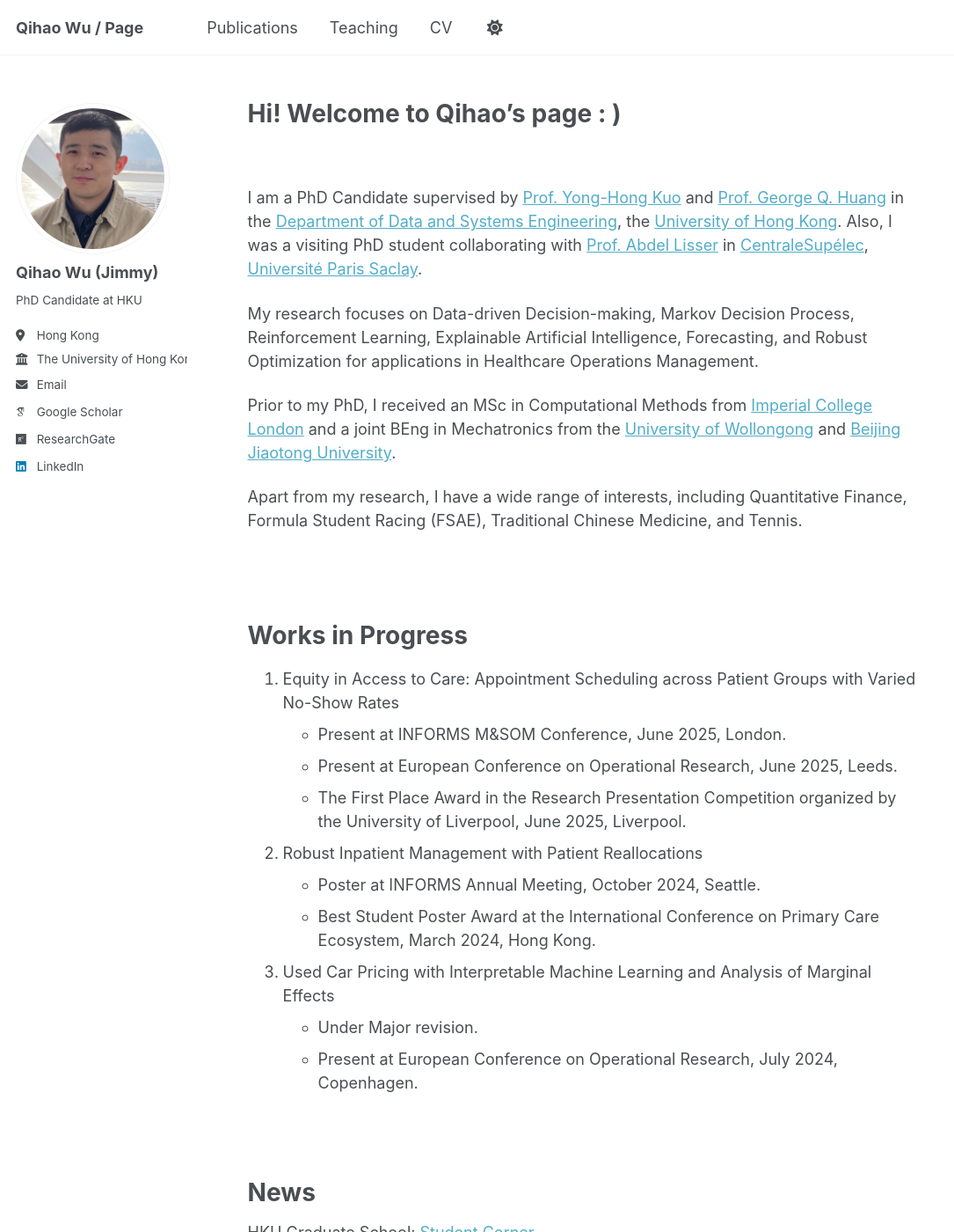
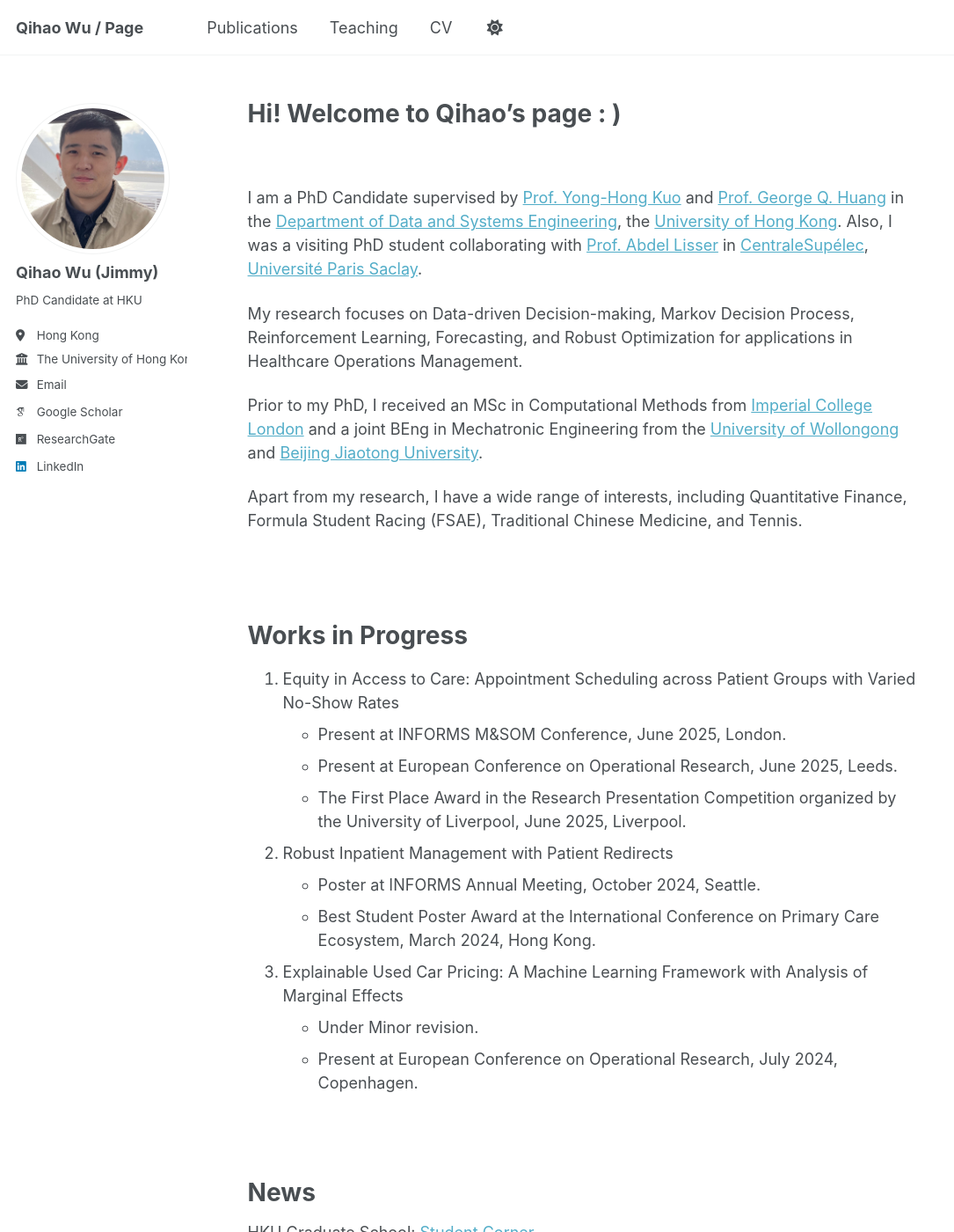
Before and after one commit to Qihao-Wu/bio, a Jekyll site: the page built from _pages/about.md, in a window 1280 px wide and 1400 px high. Shown: the whole window at 88% size, without its empty margins (0-1085 px from the left). Built offline with Jekyll 4.4.1, drawn with Linux system fonts in a browser that asks for light colours; some web fonts are replaced.

Commit message:
Update about.md

```diff
--- a/_pages/about.md
+++ b/_pages/about.md
@@ -13,9 +13,9 @@ Hi! Welcome to Qihao's page : )
 
 I am a PhD Candidate supervised by [Prof. Yong-Hong Kuo](https://sites.google.com/site/yonghongkuo/) and [Prof. George Q. Huang](https://www.polyu.edu.hk/ise/people/academic-staff/george-huang/?sc_lang=en) in the [Department of Data and Systems Engineering](https://www.dase.hku.hk/), the [University of Hong Kong](https://www.hku.hk/). Also, I was a visiting PhD student collaborating with [Prof. Abdel Lisser](https://l2s.centralesupelec.fr/u/lisser-abdel/) in [CentraleSupélec](https://www.centralesupelec.fr/en/), [Université Paris Saclay](https://www.universite-paris-saclay.fr/).
 
-My research focuses on Data-driven Decision-making, Markov Decision Process, Reinforcement Learning, Explainable Artificial Intelligence, Forecasting, and Robust Optimization for applications in Healthcare Operations Management.
+My research focuses on Data-driven Decision-making, Markov Decision Process, Reinforcement Learning, Forecasting, and Robust Optimization for applications in Healthcare Operations Management.
 
-Prior to my PhD, I received an MSc in Computational Methods from [Imperial College London](https://www.imperial.ac.uk/) and a joint BEng in Mechatronics from the [University of Wollongong](https://www.uow.edu.au/) and [Beijing Jiaotong University](http://en.njtu.edu.cn/).
+Prior to my PhD, I received an MSc in Computational Methods from [Imperial College London](https://www.imperial.ac.uk/) and a joint BEng in Mechatronic Engineering from the [University of Wollongong](https://www.uow.edu.au/) and [Beijing Jiaotong University](http://en.njtu.edu.cn/).
 
 Apart from my research, I have a wide range of interests, including Quantitative Finance, Formula Student Racing (FSAE), Traditional Chinese Medicine, and Tennis.
 
@@ -31,13 +31,13 @@ Works in Progress
   * The First Place Award in the Research Presentation Competition organized by the University of Liverpool, June 2025, Liverpool.
 
 
-2. Robust Inpatient Management with Patient Reallocations
+2. Robust Inpatient Management with Patient Redirects
   * Poster at INFORMS Annual Meeting, October 2024, Seattle.
   * Best Student Poster Award at the International Conference on Primary Care Ecosystem, March 2024, Hong Kong.
 
 
-3. Used Car Pricing with Interpretable Machine Learning and Analysis of Marginal Effects
-  * Under Major revision.
+3. Explainable Used Car Pricing: A Machine Learning Framework with Analysis of Marginal Effects
+  * Under Minor revision.
   * Present at European Conference on Operational Research, July 2024, Copenhagen.
 
 
```
